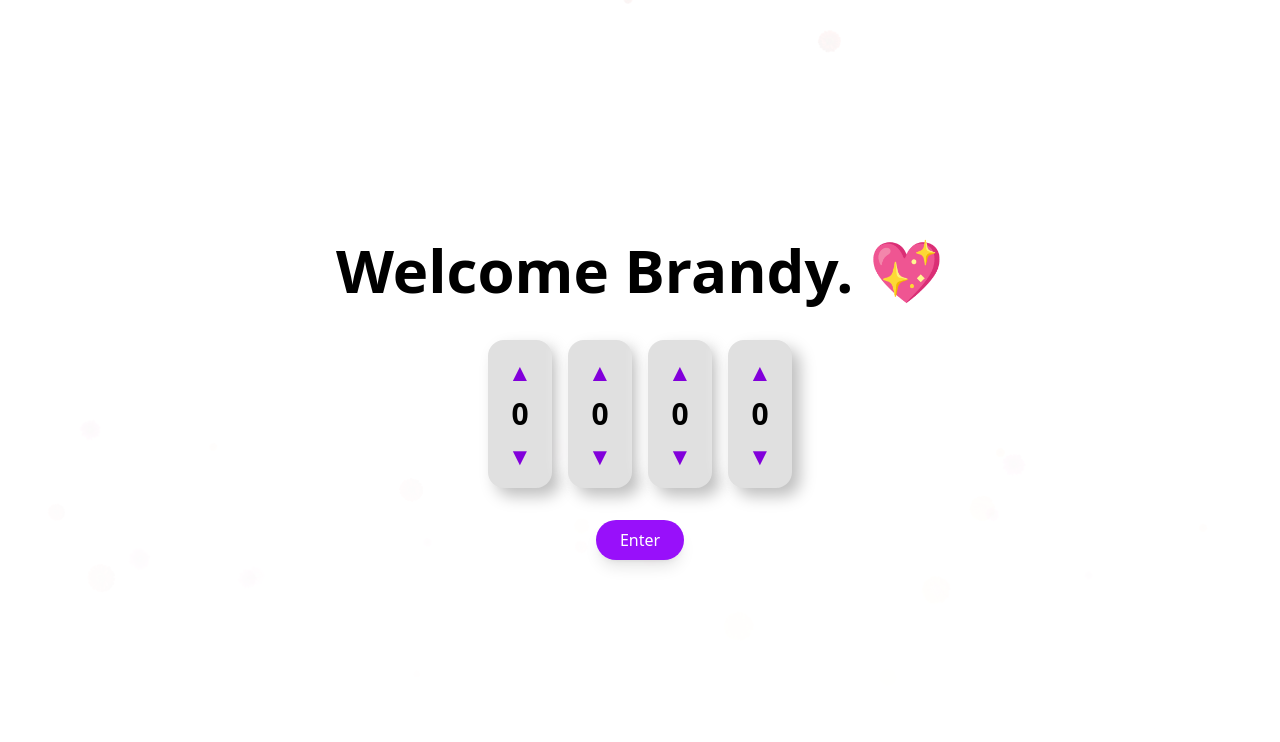
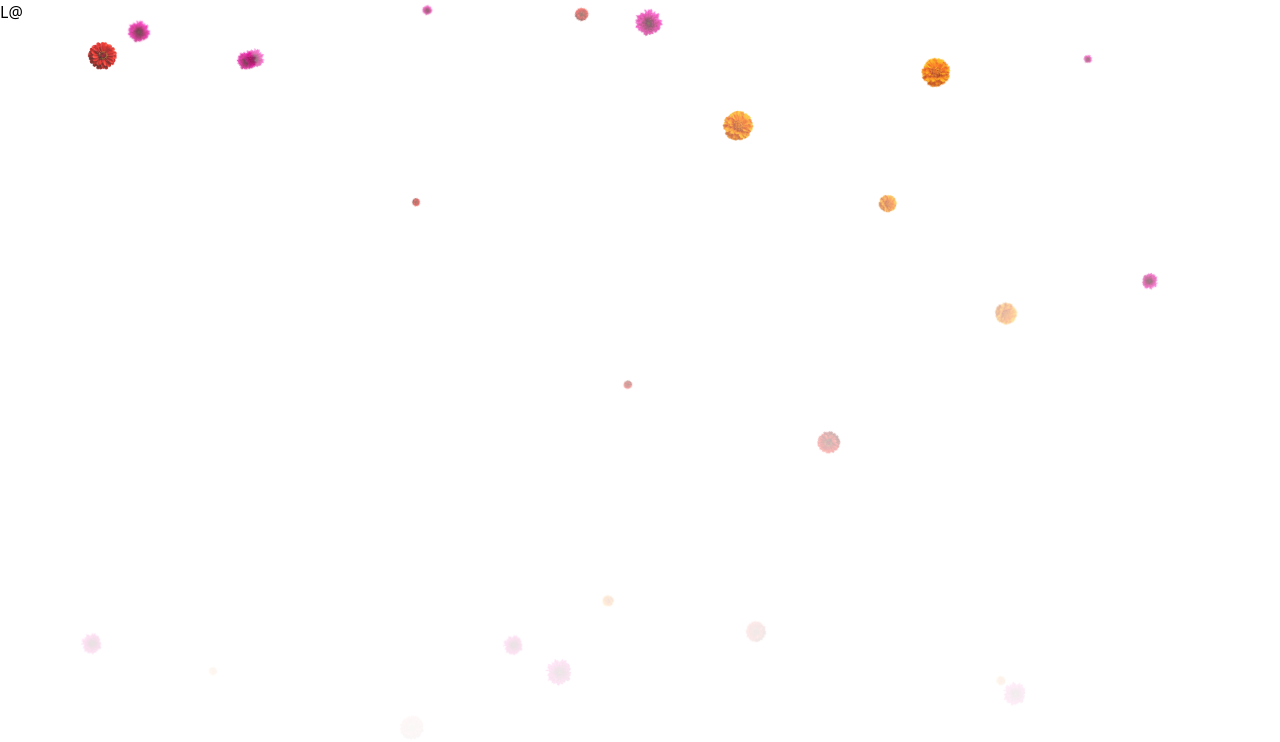
Before and after one commit to bbanner6ytwtwy/Brandy, a React (Vite) app: page /l2 in a window 1280 px wide. Shown: the top 742 px of the page. Built offline with nearby package versions, Linux system fonts and the light colour scheme; a web font is replaced by a local one.

Commit message:
More Changes Coming Soon
Soon

```diff
--- a/src/App.jsx
+++ b/src/App.jsx
@@ -1,112 +1,19 @@
-import { useState } from "react";
-import Home from "./pages/Home"; // ✅ This assumes you have a file at: src/pages/Home.jsx
+import { createBrowserRouter, RouterProvider } from "react-router-dom";
+import Home from "./pages/Home";
+import L2 from "./pages/L2";
+import Poems from "./pages/Poems";
+import Soon from "./pages/Soon";
 
-// Passcode generator function
-function getCurrentPasscode() {
-  const baseYear = 2025;
-  const offset = new Date().getFullYear() - baseYear;
-  const firstTwo = 15 + offset;
-  const lastTwo = 21 + offset;
-  return `${firstTwo}${lastTwo}`;
-}
+const router = createBrowserRouter([
+  { path: '/', element: <Home /> },
+  { path:'/home'},
+  { path: '/l2', element: <L2 /> },
+  { path: '/soon', element: <Soon /> },
+  { path: '/poems', element: <Poems /> },
+]);
 
-// Toast notification
-function Toast({ message, isError }) {
-  return (
-    <div
-      className={`fixed top-6 left-1/2 transform -translate-x-1/2 px-6 py-3 rounded-full shadow-xl text-white font-semibold z-[9999] transition-all duration-500
-        ${isError ? "bg-gradient-to-r from-red-500 to-red-700" : "bg-gradient-to-r from-purple-500 to-pink-500"}
-      `}
-    >
-      {message}
-    </div>
-  );
-}
-
-// Splash screen login
-function SplashScreen({ onAccessGranted }) {
-  const [input, setInput] = useState(["", "", "", ""]);
-  const [toast, setToast] = useState({ show: false, message: "", isError: false });
-  const passcode = getCurrentPasscode();
-
-  const showToast = (msg, isError = false) => {
-    setToast({ show: true, message: msg, isError });
-    setTimeout(() => setToast({ show: false, message: "", isError: false }), 3000);
-  };
-
-  const handleChange = (index, direction) => {
-    setInput(prev => {
-      const newVal = [...prev];
-      let current = parseInt(newVal[index] || 0);
-      current = (current + (direction === "up" ? 1 : 9)) % 10;
-      newVal[index] = String(current);
-      return newVal;
-    });
-  };
-
-  const handleSubmit = () => {
-    const entered = input.join("");
-    if (entered === passcode) {
-      showToast("Welcome Brandy 💖", false);
-      setTimeout(() => onAccessGranted(), 1000);
-    } else {
-      showToast("Fuck off intruder, you're n0t brandy", true);
-    }
-  };
-
-  return (
-    <div className="fixed bg-[rgba(255,255,255,0.95)] inset-0 w-full h-full flex flex-col items-center justify-center z-50">
-      {toast.show && <Toast message={toast.message} isError={toast.isError} />}
-
-      <h1 className="text-4xl lg:text-6xl font-bold text-black text-center mb-10">
-        Welcome Brandy. 💖
-      </h1>
-
-      <div className="flex space-x-4">
-        {input.map((num, index) => (
-          <div
-            key={index}
-            className="flex flex-col items-center justify-center neumorphic rounded-xl p-4 bg-white shadow-inner"
-          >
-            <button
-              onClick={() => handleChange(index, "up")}
-              className="text-purple-700 text-2xl font-bold hover:scale-110 transition"
-            >
-              ▲
-            </button>
-            <div className="text-3xl font-semibold text-black py-2 min-w-[2rem] text-center">
-              {num || "0"}
-            </div>
-            <button
-              onClick={() => handleChange(index, "down")}
-              className="text-purple-700 text-2xl font-bold hover:scale-110 transition"
-            >
-              ▼
-            </button>
-          </div>
-        ))}
-      </div>
-
-      <button
-        onClick={handleSubmit}
-        className="mt-8 px-6 py-2 bg-purple-600 text-white rounded-full shadow-lg hover:bg-purple-700 transition"
-      >
-        Enter
-      </button>
-    </div>
-  );
-}
-
-// Main app content
 function App() {
-  const [accessGranted, setAccessGranted] = useState(false);
-
-  return (
-    <>
-      {!accessGranted && <SplashScreen onAccessGranted={() => setAccessGranted(true)} />}
-      {accessGranted && <Home />}
-    </>
-  );
+  return <RouterProvider router={router} />;
 }
 
 export default App;
--- a/src/pages/Home.jsx
+++ b/src/pages/Home.jsx
@@ -1,19 +1,123 @@
-import React from 'react'
-import Hero from '../components/Hero'
-import AffirmationOfTheDay from '../components/AffirmationofTheDay'
-import EvilwomenSlider from '../components/EvilwomenSlider'
-import GrowingHerMind from '../components/GrowingHerMind'
-import FooterBrandy from '../components/FooterBrandy'
+import React, { useState } from "react";
+import Hero from "../components/Hero";
+import AffirmationOfTheDay from "../components/AffirmationofTheDay";
+import EvilwomenSlider from "../components/EvilwomenSlider";
+import GrowingHerMind from "../components/GrowingHerMind";
+import FooterBrandy from "../components/FooterBrandy";
+
+// Passcode generator
+function getCurrentPasscode() {
+  const baseYear = 2025;
+  const offset = new Date().getFullYear() - baseYear;
+  const firstTwo = 15 + offset;
+  const lastTwo = 21 + offset;
+  return `${firstTwo}${lastTwo}`;
+}
+
+// Toast component
+function Toast({ message, isError }) {
+  return (
+    <div
+      className={`fixed top-6 left-1/2 transform -translate-x-1/2 px-6 py-3 rounded-full shadow-xl text-white font-semibold z-[9999] transition-all duration-500 ${
+        isError ? "bg-gradient-to-r from-red-500 to-red-700" : "bg-gradient-to-r from-purple-500 to-pink-500"
+      }`}
+    >
+      {message}
+    </div>
+  );
+}
+
+// Splash screen
+function SplashScreen({ onAccessGranted }) {
+  const [input, setInput] = useState(["", "", "", ""]);
+  const [toast, setToast] = useState({ show: false, message: "", isError: false });
+  const passcode = getCurrentPasscode();
+
+  const showToast = (msg, isError = false) => {
+    setToast({ show: true, message: msg, isError });
+    setTimeout(() => setToast({ show: false, message: "", isError: false }), 3000);
+  };
+
+  const handleChange = (index, direction) => {
+    setInput(prev => {
+      const newVal = [...prev];
+      let current = parseInt(newVal[index] || 0, 10);
+      current = (current + (direction === "up" ? 1 : 9)) % 10;
+      newVal[index] = String(current);
+      return newVal;
+    });
+  };
+
+  const handleSubmit = () => {
+    const entered = input.join("");
+    if (entered === passcode) {
+      showToast("Welcome Brandy 💖", false);
+      setTimeout(() => onAccessGranted(), 1000);
+    } else {
+      showToast("Fuck off intruder, you're n0t brandy", true);
+    }
+  };
+
+  return (
+    <div className="fixed bg-[rgba(255,255,255,0.95)] inset-0 w-full h-full flex flex-col items-center justify-center z-50">
+      {toast.show && <Toast message={toast.message} isError={toast.isError} />}
+
+      <h1 className="text-4xl lg:text-6xl font-bold text-black text-center mb-10">
+        Welcome Brandy. 💖
+      </h1>
+
+      <div className="flex space-x-4">
+        {input.map((num, index) => (
+          <div
+            key={index}
+            className="flex flex-col items-center justify-center neumorphic rounded-xl p-4 bg-white shadow-inner"
+          >
+            <button
+              onClick={() => handleChange(index, "up")}
+              className="text-purple-700 text-2xl font-bold hover:scale-110 transition"
+            >
+              ▲
+            </button>
+            <div className="text-3xl font-semibold text-black py-2 min-w-[2rem] text-center">
+              {num || "0"}
+            </div>
+            <button
+              onClick={() => handleChange(index, "down")}
+              className="text-purple-700 text-2xl font-bold hover:scale-110 transition"
+            >
+              ▼
+            </button>
+          </div>
+        ))}
+      </div>
+
+      <button
+        onClick={handleSubmit}
+        className="mt-8 px-6 py-2 bg-purple-600 text-white rounded-full shadow-lg hover:bg-purple-700 transition"
+      >
+        Enter
+      </button>
+    </div>
+  );
+}
+
+// Main Home Component
 const Home = () => {
+  const [accessGranted, setAccessGranted] = useState(false);
+
+  if (!accessGranted) {
+    return <SplashScreen onAccessGranted={() => setAccessGranted(true)} />;
+  }
+
   return (
     <div>
-          <Hero />
-          <AffirmationOfTheDay />
-          <EvilwomenSlider />
-          <GrowingHerMind />
-          <FooterBrandy />
+      <Hero />
+      <AffirmationOfTheDay />
+      <EvilwomenSlider />
+      <GrowingHerMind />
+      <FooterBrandy />
     </div>
-  )
-}
+  );
+};
 
-export default Home
+export default Home;
--- a/src/pages/L2.jsx
+++ b/src/pages/L2.jsx
@@ -0,0 +1,11 @@
+import React from 'react'
+
+const L2 = () => {
+  return (
+    <div>
+      <h1>L@</h1>
+    </div>
+  )
+}
+
+export default L2
--- a/src/pages/Poems.jsx
+++ b/src/pages/Poems.jsx
@@ -0,0 +1,11 @@
+import React from 'react'
+
+const Poems = () => {
+  return (
+    <div>
+
+    </div>
+  )
+}
+
+export default Poems
--- a/src/pages/Soon.jsx
+++ b/src/pages/Soon.jsx
@@ -0,0 +1,11 @@
+import React from 'react'
+
+const Soon = () => {
+  return (
+    <div>
+
+    </div>
+  )
+}
+
+export default Soon
```
Also changed, not shown: 1 other file (tests, documents, lock files or other folders).
